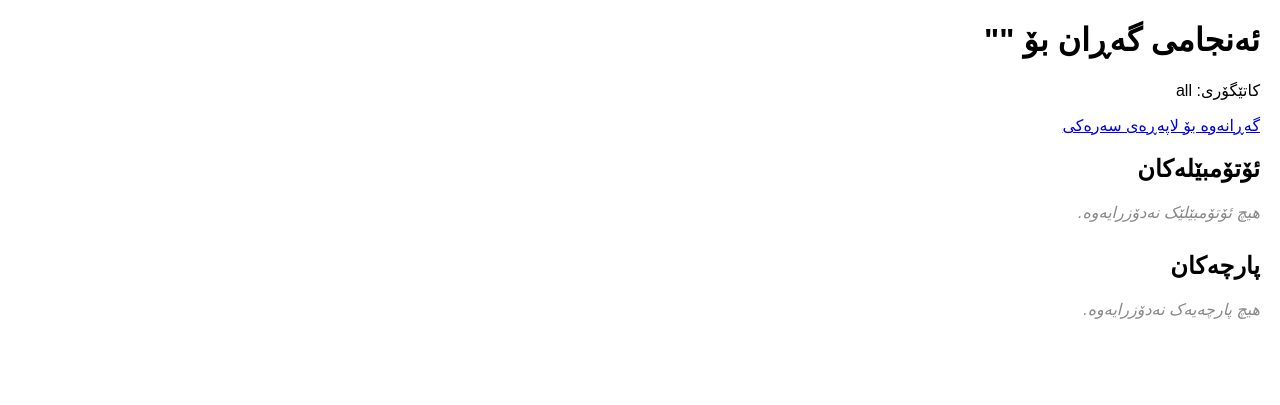
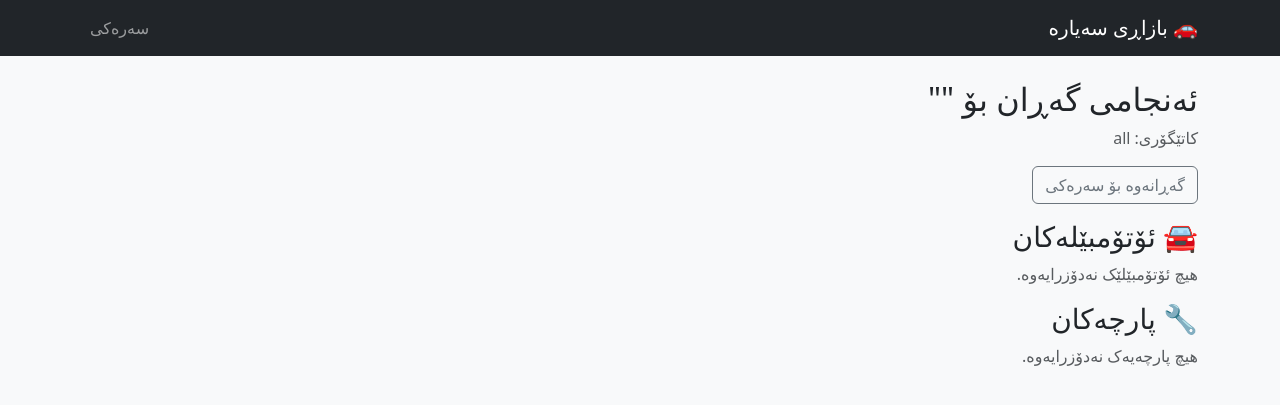
Before and after one commit to muhammadt90900-ux/Cars, a Flask app: page /search in a window 1280 px wide. Shown: the top 405 px of the page. Run offline with Flask 3, Linux system fonts and the light colour scheme; data that the repository does not hold is empty; parts of the project's set-up code (start-up, migrations or seed data) failed here and were passed over; some libraries are stand-ins or nearby versions.

Commit message:
Improve layout and styling of search results page
Updated the search results page to enhance layout and styling.

```diff
--- a/templates/search_results.html
+++ b/templates/search_results.html
@@ -1,52 +1,76 @@
 <!DOCTYPE html>
-<html lang="ku">
+<html lang="ku" dir="rtl">
 <head>
     <meta charset="UTF-8">
-    <title>ئەنجامی گەڕان</title>
+    <meta name="viewport" content="width=device-width, initial-scale=1.0">
+    <title>ئەنجامی گەڕان - بازاڕی سەیارە</title>
+    <link href="https://cdn.jsdelivr.net/npm/bootstrap@5.3.0/dist/css/bootstrap.rtl.min.css" rel="stylesheet">
     <style>
-        body { font-family: Arial, sans-serif; direction: rtl; text-align: right; margin: 20px; }
-        .result-section { margin-bottom: 30px; }
-        .card { border: 1px solid #ddd; padding: 15px; margin: 10px; border-radius: 5px; display: inline-block; width: 250px; vertical-align: top; }
-        .card h3 { margin-top: 0; }
-        .no-result { color: #888; font-style: italic; }
+        body { background-color: #f8f9fa; }
+        .card { transition: transform 0.2s; }
+        .card:hover { transform: scale(1.02); }
     </style>
 </head>
 <body>
-    <h1>ئەنجامی گەڕان بۆ "{{ query }}"</h1>
-    <p>کاتێگۆری: {{ category }}</p>
-    <a href="{{ url_for('index') }}">گەڕانەوە بۆ لاپەڕەی سەرەکی</a>
 
-    <div class="result-section">
-        <h2>ئۆتۆمبێلەکان</h2>
+    <nav class="navbar navbar-expand-lg navbar-dark bg-dark">
+        <div class="container">
+            <a class="navbar-brand" href="#">🚗 بازاڕی سەیارە</a>
+            <div class="collapse navbar-collapse">
+                <ul class="navbar-nav ms-auto">
+                    <li class="nav-item"><a class="nav-link" href="/">سەرەکی</a></li>
+                </ul>
+            </div>
+        </div>
+    </nav>
+
+    <div class="container mt-4">
+        <h2>ئەنجامی گەڕان بۆ "{{ query }}"</h2>
+        <p class="text-muted">کاتێگۆری: {{ category }}</p>
+        <a href="{{ url_for('index') }}" class="btn btn-outline-secondary mb-3">گەڕانەوە بۆ سەرەکی</a>
+
+        <!-- ئۆتۆمبێلەکان -->
+        <h3>🚘 ئۆتۆمبێلەکان</h3>
+        <div class="row">
             {% if vehicles %}
                 {% for vehicle in vehicles %}
-            <div class="card">
-                <h3>{{ vehicle.brand }} {{ vehicle.model }}</h3>
-                <p>ساڵ: {{ vehicle.year }}</p>
-                <p>نرخ: {{ vehicle.price }} $</p>
-                <p>{{ vehicle.description[:100] }}...</p>
-                <a href="#">بینینی زیاتر</a>
+                <div class="col-md-4 mb-4">
+                    <div class="card shadow-sm">
+                        <div class="card-body">
+                            <h5 class="card-title">{{ vehicle.brand }} {{ vehicle.model }}</h5>
+                            <p><span class="badge bg-primary">ساڵ: {{ vehicle.year }}</span>
+                               <span class="badge bg-success">${{ vehicle.price }}</span></p>
+                            <p>{{ vehicle.description[:80] }}...</p>
+                        </div>
+                    </div>
                 </div>
                 {% endfor %}
             {% else %}
-            <p class="no-result">هیچ ئۆتۆمبێلێک نەدۆزرایەوە.</p>
+                <p class="text-muted">هیچ ئۆتۆمبێلێک نەدۆزرایەوە.</p>
             {% endif %}
         </div>
 
-    <div class="result-section">
-        <h2>پارچەکان</h2>
+        <!-- پارچەکان -->
+        <h3>🔧 پارچەکان</h3>
+        <div class="row">
             {% if parts %}
                 {% for part in parts %}
-            <div class="card">
-                <h3>{{ part.name }}</h3>
-                <p>نرخ: {{ part.price }} $</p>
-                <p>{{ part.description[:100] }}...</p>
-                <a href="#">بینینی زیاتر</a>
+                <div class="col-md-4 mb-4">
+                    <div class="card shadow-sm">
+                        <div class="card-body">
+                            <h5 class="card-title">{{ part.name }}</h5>
+                            <p><span class="badge bg-success">${{ part.price }}</span></p>
+                            <p>{{ part.description[:80] }}...</p>
+                        </div>
+                    </div>
                 </div>
                 {% endfor %}
             {% else %}
-            <p class="no-result">هیچ پارچەیەک نەدۆزرایەوە.</p>
+                <p class="text-muted">هیچ پارچەیەک نەدۆزرایەوە.</p>
             {% endif %}
         </div>
+    </div>
+
+    <script src="https://cdn.jsdelivr.net/npm/bootstrap@5.3.0/dist/js/bootstrap.bundle.min.js"></script>
 </body>
 </html>
```
Lines whose indentation alone changed are shown as unchanged.
